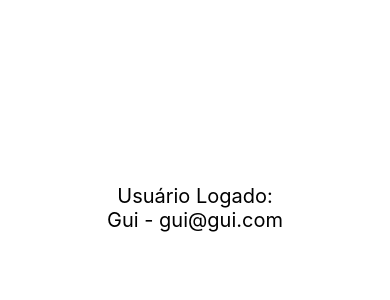
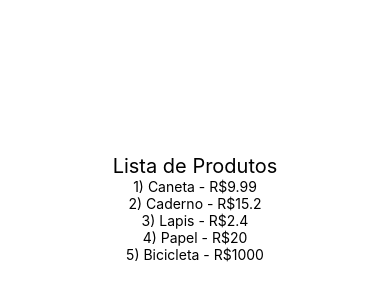
Before and after one commit to T-Terra/appTest, a React Native app: screen / in a window 390 px wide. Shown: the part 214-514 px from the top of the page. Built offline with nearby package versions, Linux system fonts and the light colour scheme.

Commit message:
feat: render list with func map

```diff
--- a/src/App.tsx
+++ b/src/App.tsx
@@ -16,14 +16,16 @@ import ParImpar from "./components/ParImpar"
 import Familia from "./components/relacao/Familia";
 import Membros from "./components/relacao/Membros";
 import UsuarioLogado from "./components/UsuarioLogado";
+import ListaProdutos from "./components/produtos/ListaProdutos";
 
 export default () => (
     <SafeAreaView style={Style.App}>
+        <ListaProdutos/>
+        {/*
         <UsuarioLogado usuario={{nome: "Gui", email: "gui@gui.com"}}/>
         <UsuarioLogado usuario={{nome: "Maria"}}/>
         <UsuarioLogado usuario={{email: "maria@gmail.com"}}/>
         <UsuarioLogado usuario={null}/>
-        {/*
         <Familia>
             <Membros nome="Ana" sobrenome="Silva"/>
             <Membros nome="Julia" sobrenome="Silva"/>
--- /dev/null
+++ b/src/components/produtos/ListaProdutos.tsx
@@ -0,0 +1,23 @@
+import React from 'react'
+import { Text } from 'react-native'
+import StyleFont from '../Estilo'
+
+import Produtos from './Produtos'
+
+export default props => {
+
+    function obterLista() {
+        return Produtos.map(p => {
+            return (
+                <Text key={p.id}>{p.id}) {p.nome} - R${p.preco}</Text>
+            )
+        })
+    }
+
+    return (
+        <>
+            <Text style={StyleFont.MiddleFont}>Lista de Produtos</Text>
+            {obterLista()}
+        </>
+    )
+}
--- /dev/null
+++ b/src/components/produtos/Produtos.tsx
@@ -0,0 +1,7 @@
+export default [
+    {id: 1, nome: "Caneta", preco: 9.99},
+    {id: 2, nome: "Caderno", preco: 15.20},
+    {id: 3, nome: "Lapis", preco: 2.40},
+    {id: 4, nome: "Papel", preco: 20.00},
+    {id: 5, nome: "Bicicleta", preco: 1000.00}
+]
```
